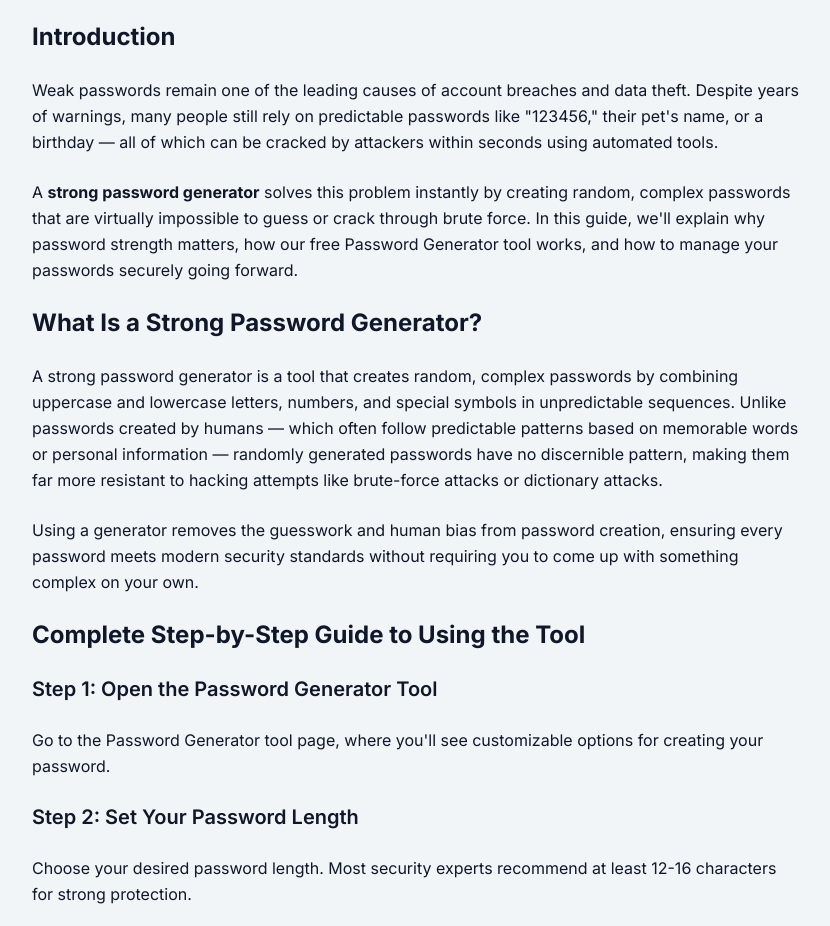
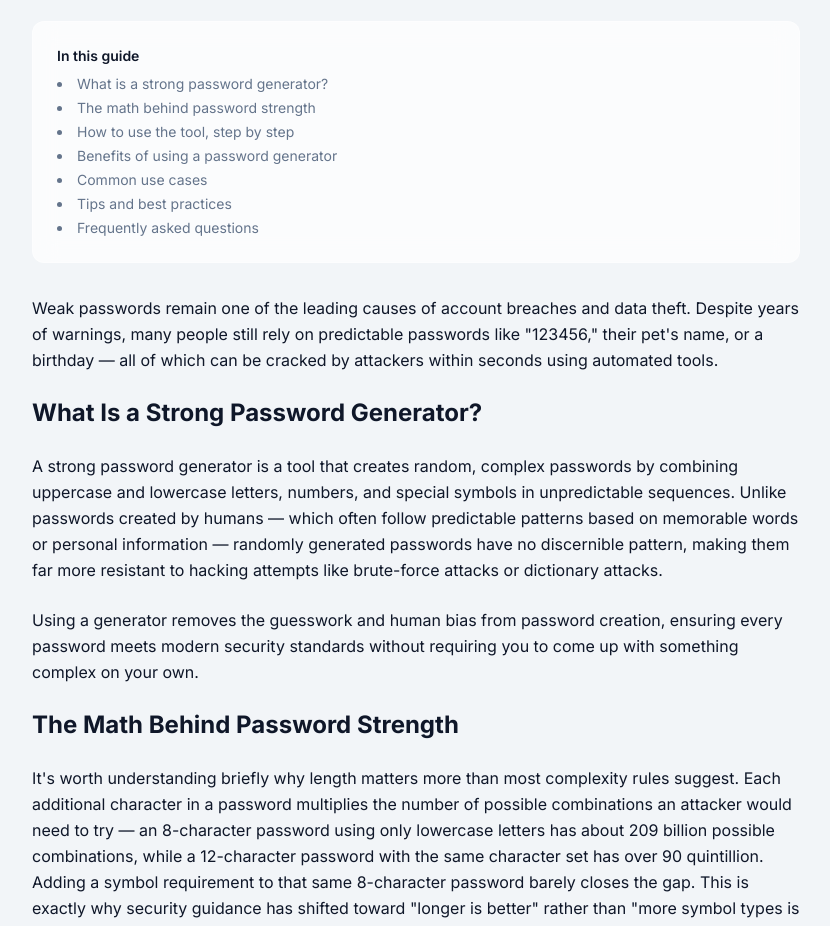
Before and after one commit to surajkumar122024-star/ok01, a Next.js app: page /blog/strong-password-generator-guide in a window 1280 px wide. Shown: the part 460-1386 px from the top of the page, without its empty margins (224-1054 px from the left). Built offline with nearby package versions, Linux system fonts and the light colour scheme.

Commit message:
Improve password-generator article: verify strength indicator (accurate), fix breadcrumb, add TOC, real combinatorics math section — expand to ~1330 words

```diff
--- a/src/app/blog/strong-password-generator-guide/page.tsx
+++ b/src/app/blog/strong-password-generator-guide/page.tsx
@@ -15,7 +15,7 @@ export default function StrongPasswordGeneratorGuideArticle() {
         {/* Header */}
         <div className="space-y-4">
           <div className="flex items-center gap-2 text-sm text-muted-foreground">
-            <span>Blog</span>
+            <Link href="/blog" className="hover:text-foreground">Blog</Link>
             <span>→</span>
             <span>Security Tools</span>
           </div>
@@ -28,7 +28,7 @@ export default function StrongPasswordGeneratorGuideArticle() {
           <div className="flex items-center gap-4 text-sm text-muted-foreground">
             <span>📅 July 2026</span>
             <span>•</span>
-            <span>⏱ 7 min read</span>
+            <span>⏱ 8 min read</span>
             <span>•</span>
             <span>🏷 Security Tools</span>
           </div>
@@ -36,20 +36,42 @@ export default function StrongPasswordGeneratorGuideArticle() {
 
         <hr className="border-border" />
 
+        {/* Table of Contents */}
+        <nav className="glass rounded-xl border p-6 space-y-2 text-sm">
+          <p className="font-semibold mb-2">In this guide</p>
+          <ul className="space-y-1 list-disc list-inside text-muted-foreground">
+            <li><a href="#what-is" className="hover:text-primary">What is a strong password generator?</a></li>
+            <li><a href="#math" className="hover:text-primary">The math behind password strength</a></li>
+            <li><a href="#how-to" className="hover:text-primary">How to use the tool, step by step</a></li>
+            <li><a href="#benefits" className="hover:text-primary">Benefits of using a password generator</a></li>
+            <li><a href="#use-cases" className="hover:text-primary">Common use cases</a></li>
+            <li><a href="#tips" className="hover:text-primary">Tips and best practices</a></li>
+            <li><a href="#faq" className="hover:text-primary">Frequently asked questions</a></li>
+          </ul>
+        </nav>
+
         {/* Content */}
         <div className="prose prose-neutral dark:prose-invert max-w-none space-y-6 text-base leading-relaxed">
 
-          <h2 className="text-2xl font-bold mt-8">Introduction</h2>
+          <p>Weak passwords remain one of the leading causes of account breaches and data theft. Despite years of warnings, many people still rely on predictable passwords like "123456," their pet's name, or a birthday — all of which can be cracked by attackers within seconds using automated tools.</p>
 
-          <p>Weak passwords remain one of the leading causes of account breaches and data theft. Despite years of warnings, many people still rely on predictable passwords like "123456," their pet's name, or a birthday — all of which can be cracked by attackers within seconds using automated tools.</p>
-          <p>A <strong>strong password generator</strong> solves this problem instantly by creating random, complex passwords that are virtually impossible to guess or crack through brute force. In this guide, we'll explain why password strength matters, how our free Password Generator tool works, and how to manage your passwords securely going forward.</p>
-
-          <h2 className="text-2xl font-bold mt-8">What Is a Strong Password Generator?</h2>
+          <h2 id="what-is" className="text-2xl font-bold mt-8">What Is a Strong Password Generator?</h2>
 
           <p>A strong password generator is a tool that creates random, complex passwords by combining uppercase and lowercase letters, numbers, and special symbols in unpredictable sequences. Unlike passwords created by humans — which often follow predictable patterns based on memorable words or personal information — randomly generated passwords have no discernible pattern, making them far more resistant to hacking attempts like brute-force attacks or dictionary attacks.</p>
           <p>Using a generator removes the guesswork and human bias from password creation, ensuring every password meets modern security standards without requiring you to come up with something complex on your own.</p>
 
-          <h2 className="text-2xl font-bold mt-8">Complete Step-by-Step Guide to Using the Tool</h2>
+          <h2 id="math" className="text-2xl font-bold mt-8">The Math Behind Password Strength</h2>
+          <p>
+            It's worth understanding briefly why length matters more than most complexity rules
+            suggest. Each additional character in a password multiplies the number of possible
+            combinations an attacker would need to try — an 8-character password using only lowercase
+            letters has about 209 billion possible combinations, while a 12-character password with
+            the same character set has over 90 quintillion. Adding a symbol requirement to that same
+            8-character password barely closes the gap. This is exactly why security guidance has
+            shifted toward "longer is better" rather than "more symbol types is better" in recent years.
+          </p>
+
+          <h2 id="how-to" className="text-2xl font-bold mt-8">Complete Step-by-Step Guide to Using the Tool</h2>
 
           <h3 className="text-xl font-semibold mt-6">Step 1: Open the Password Generator Tool</h3>
           <p>Go to the Password Generator tool page, where you'll see customizable options for creating your password.</p>
@@ -77,7 +99,7 @@ export default function StrongPasswordGeneratorGuideArticle() {
           <li><strong>Works on all devices</strong>, including desktops, tablets, and smartphones.</li>
           </ul>
 
-          <h2 className="text-2xl font-bold mt-8">Benefits of Using an Online Password Generator</h2>
+          <h2 id="benefits" className="text-2xl font-bold mt-8">Benefits of Using an Online Password Generator</h2>
 
           <p><strong>1. Creates Truly Random, Unpredictable Passwords</strong> Human-created passwords often follow subconscious patterns; a generator eliminates this weakness entirely by producing genuinely random combinations.</p>
           <p><strong>2. Saves Time</strong> Instead of brainstorming a complex password and second-guessing its strength, you get a secure result instantly.</p>
@@ -85,7 +107,7 @@ export default function StrongPasswordGeneratorGuideArticle() {
           <p><strong>4. Encourages Better Password Habits</strong> Using a generator for every account naturally leads to unique passwords across your accounts — a critical security practice most people neglect.</p>
           <p><strong>5. Removes Guesswork</strong> You don't need to be a security expert to create a strong password; the tool handles the complexity for you automatically.</p>
 
-          <h2 className="text-2xl font-bold mt-8">Common Use Cases</h2>
+          <h2 id="use-cases" className="text-2xl font-bold mt-8">Common Use Cases</h2>
 
           <ul className="list-disc pl-6 space-y-2">
           <li><strong>Creating passwords for new online accounts</strong>, such as email, banking, or social media.</li>
@@ -97,7 +119,7 @@ export default function StrongPasswordGeneratorGuideArticle() {
           <li><strong>Meeting specific password policy requirements</strong> for corporate or institutional systems.</li>
           </ul>
 
-          <h2 className="text-2xl font-bold mt-8">Tips &amp; Best Practices</h2>
+          <h2 id="tips" className="text-2xl font-bold mt-8">Tips &amp; Best Practices</h2>
 
           <ul className="list-disc pl-6 space-y-2">
           <li>Use a password length of at least 12-16 characters for strong protection against modern brute-force attacks.</li>
@@ -108,7 +130,7 @@ export default function StrongPasswordGeneratorGuideArticle() {
           <li>Avoid using easily guessable personal information (birthdays, names, addresses) even when creating your master password for a password manager.</li>
           </ul>
 
-          <h2 className="text-2xl font-bold mt-8">Frequently Asked Questions</h2>
+          <h2 id="faq" className="text-2xl font-bold mt-8">Frequently Asked Questions</h2>
           <h3 className="text-lg font-semibold mt-4">What makes a password "strong"?</h3>
           <p>A strong password is typically long (12+ characters), includes a mix of uppercase and lowercase letters, numbers, and symbols, and has no predictable pattern or personal information.</p>
           <h3 className="text-lg font-semibold mt-4">Is it safe to use an online password generator?</h3>
```
